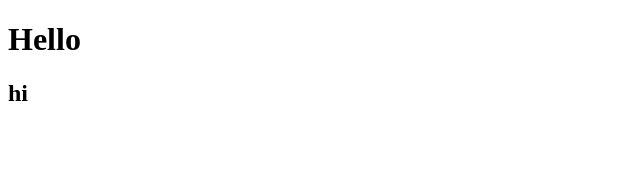
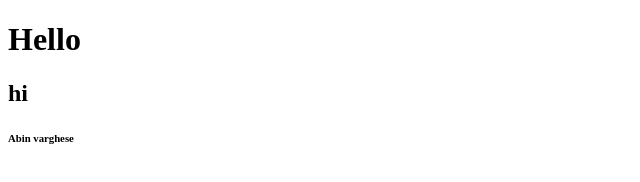
Before and after one commit to iab98302/August, a plain HTML site: page index.html in a window 1280 px wide. Shown: the full height of the page, 0-640 px from the left. Drawn offline with Linux system fonts and the light colour scheme.

Commit message:
4 files edited

```diff
--- a/index.html
+++ b/index.html
@@ -9,5 +9,6 @@
 <body>
     <h1>Hello </h1>
     <h2>hi</h2>
+    <h6>Abin varghese</h6>
 </body>
 </html>
```
Also changed, not shown: New Text Document.txt, hello.txt, hey.txt.
